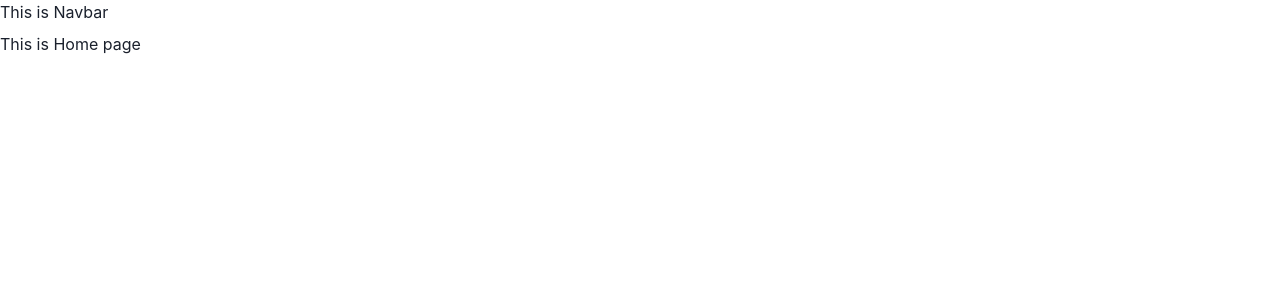
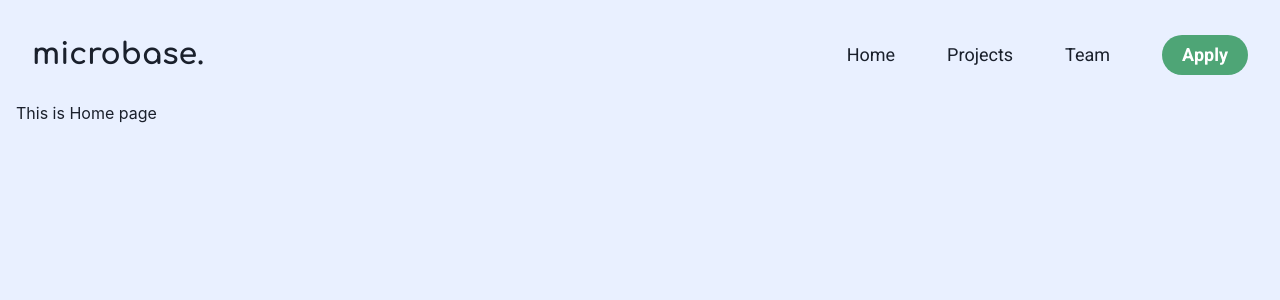
Before and after one commit to ShobhanKarthick/microbase, a React (Create React App) app: page / in a window 1280 px wide. Shown: the top 300 px of the page. Built offline with nearby package versions, Linux system fonts and the light colour scheme.

Commit message:
feat: added items on the Navbar
Home, Projects, Team, Application pages were added

```diff
--- a/src/App.tsx
+++ b/src/App.tsx
@@ -2,6 +2,7 @@ import React, { Suspense, lazy } from "react"
 import { ChakraProvider, theme, VStack } from "@chakra-ui/react"
 import { ColorModeSwitcher } from "./ColorModeSwitcher"
 import {BrowserRouter as Router, Routes, Route, Navigate, } from "react-router-dom"
+import "./assets/styles/index.css"
 
 const Navbar = lazy(() => import("./components/Navbar"))
 const Home = lazy(() => import("./pages/Home"))
@@ -17,7 +18,7 @@ export const App = () => (
   <ChakraProvider theme={theme}>
     <Router>
       <Suspense fallback={<div>Loading...</div>}>
-        <VStack className="layout" align="stetch">
+        <VStack className="layout" minH="100vh" background="#e9f0ff" align="stetch" p={4}>
           <Navbar />
           <Routes>
               <Route path="/" element={<Home />} />
--- a/src/assets/styles/index.css
+++ b/src/assets/styles/index.css
@@ -0,0 +1,10 @@
+@import url('https://fonts.googleapis.com/css2?family=Comfortaa:wght@300;400;500;600;700&family=Roboto:ital,wght@0,100;0,300;0,400;0,500;0,700;0,900;1,100;1,300;1,400;1,500;1,700;1,900&display=swap');
+
+.nav-items-logo {
+  font-family: 'Comfortaa', cursive;
+  font-weight: bold;
+}
+
+.nav-items-menu {
+  font-family: 'Roboto', sans-serif;
+}
--- a/src/components/Navbar.tsx
+++ b/src/components/Navbar.tsx
@@ -1,8 +1,19 @@
+import React from "react"
+import { Link } from "react-router-dom"
+import { Flex, Text, Spacer, Stack, Button } from '@chakra-ui/react'
+
 function Navbar() {
   return(
-    <div>
-      <h1>This is Navbar</h1>
-    </div>
+    <Flex>
+      <Text p={4} className="nav-items-logo" as="b" fontSize='3xl'>microbase.</Text>
+      <Spacer />
+      <Flex direction="row" gap={5} alignItems="center">
+        <Text className="nav-items-menu" p={4} fontSize="18px"><Link to="/">Home</Link></Text>
+        <Text className="nav-items-menu" p={4} fontSize="18px"><Link to="/projects">Projects</Link></Text>
+        <Text className="nav-items-menu" p={4} fontSize="18px"><Link to="/team">Team</Link></Text>
+        <Link className="nav-items-menu" to="/application"><Button m={4} fontSize="18px" backgroundColor="#4ea576" color="#fff" borderRadius={25} padding={"0 20px"}> Apply </Button></Link>
+      </Flex>
+    </Flex>
   )
 }
 
```
